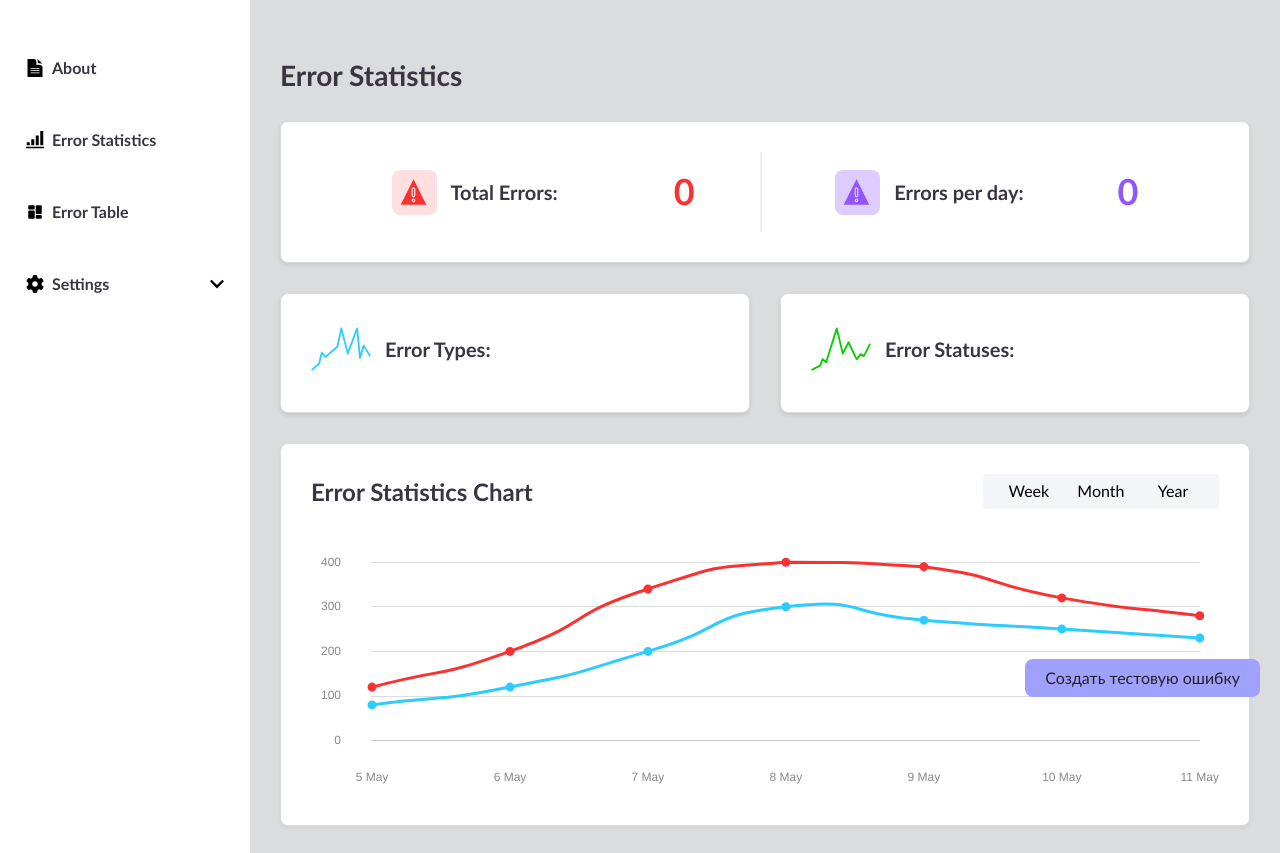
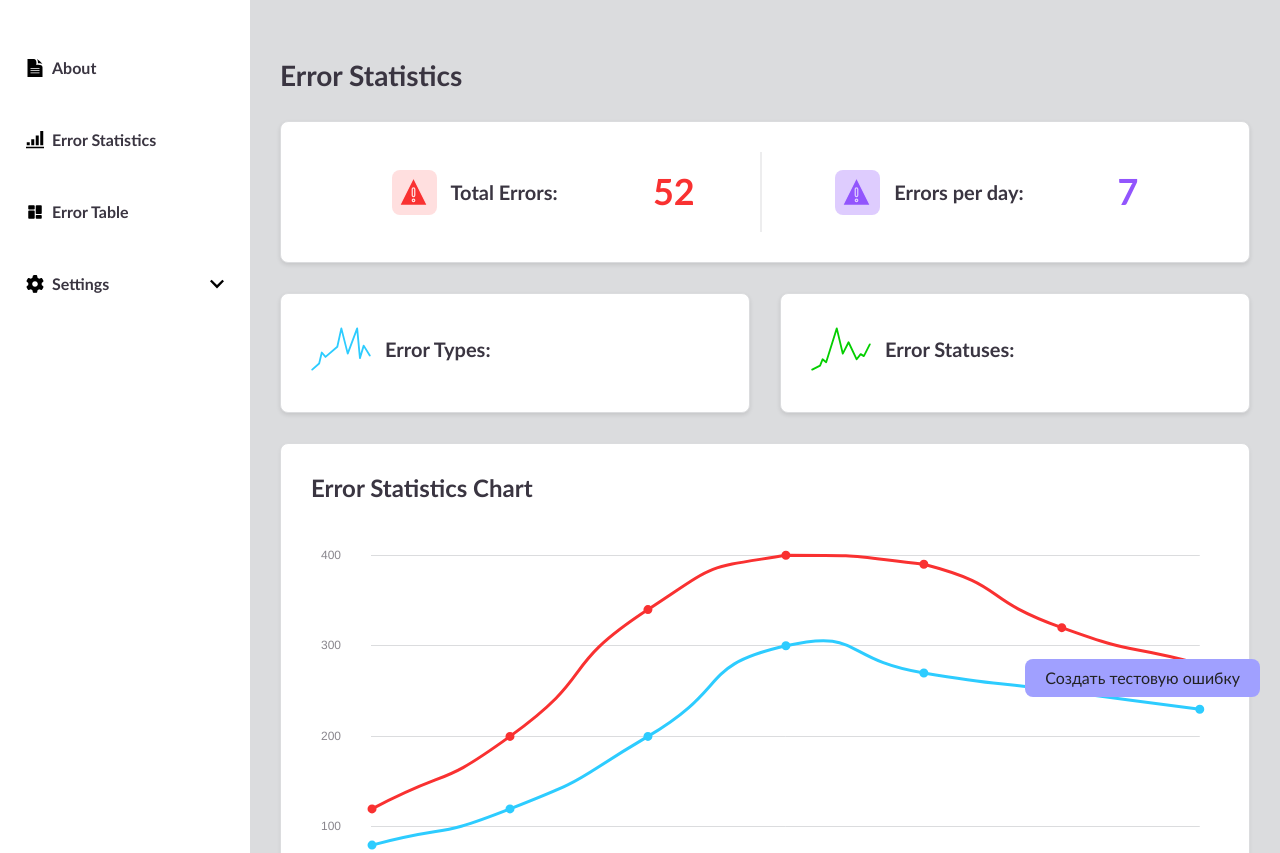
Before and after one commit to kate8382/error-logger-viewer, a website built with webpack: page frontend/src/index.html in a window 1280 px wide. Shown: the part 83-936 px from the top of the page. Built offline with nearby package versions, Linux system fonts and the light colour scheme; data requests are answered from the project's data file; files whose address does not match are found by name; what redom would draw is missing.

Commit message:
implement error statistics integration and fix status translation logic

```diff
--- a/backend/db.json
+++ b/backend/db.json
@@ -455,6 +455,70 @@
       "timestamp": "2025-08-16T16:10:16.298Z",
       "id": "0841840c-a24b-45fb-ba13-4c9ff22d3a6c",
       "createdAt": "2025-08-16T16:10:16.309Z"
+    },
+    {
+      "type": "FetchError",
+      "message": "Fetch failed: 404 Not Found",
+      "source": "http://localhost:8080/main.e3315665a6f809e2a153.hot-update.json",
+      "timestamp": "2025-08-17T14:19:54.029Z",
+      "id": "ac4785d4-8c27-4e23-91f6-66ffb6c603bd",
+      "createdAt": "2025-08-17T14:19:54.862Z"
+    },
+    {
+      "type": "FetchError",
+      "message": "Fetch failed: 404 Not Found",
+      "source": "http://localhost:8080/main.c8a2b110d8ca45f56d2a.hot-update.json",
+      "timestamp": "2025-08-17T14:30:14.648Z",
+      "id": "cdea32f7-4b53-4aa5-87fd-0050ee067eea",
+      "createdAt": "2025-08-17T14:30:14.665Z"
+    },
+    {
+      "type": "FetchError",
+      "message": "Fetch failed: 404 Not Found",
+      "source": "http://localhost:8080/main.0701bc221fabcd2c1302.hot-update.json",
+      "timestamp": "2025-08-17T14:32:11.072Z",
+      "id": "064c66a6-13fc-4b0f-b34d-4a626f4a41f9",
+      "createdAt": "2025-08-17T14:32:11.083Z"
+    },
+    {
+      "type": "FetchError",
+      "message": "Fetch failed: 404 Not Found",
+      "source": "http://localhost:8080/main.1969c9d60cc586fa1f11.hot-update.json",
+      "timestamp": "2025-08-17T14:58:06.640Z",
+      "id": "dd7ac06f-0c54-4eb5-afdb-2224294c98d4",
+      "createdAt": "2025-08-17T14:58:06.650Z",
+      "status": "fixed",
+      "comment": "",
+      "updatedAt": "2025-08-17T15:07:16.647Z"
+    },
+    {
+      "type": "FetchError",
+      "message": "Failed to fetch",
+      "source": "http://localhost:3000/errors?",
+      "stack": "TypeError: Failed to fetch\n    at eval (webpack://error-logger-viewer/./src/js/main.js?:172:32)\n    at Generator.eval (webpack://error-logger-viewer/./src/js/main.js?:18:1660)\n    at Generator.eval [as next] (webpack://error-logger-viewer/./src/js/main.js?:19:255)\n    at asyncGeneratorStep (webpack://error-logger-viewer/./src/js/main.js?:20:70)\n    at _next (webpack://error-logger-viewer/./src/js/main.js?:21:163)\n    at eval (webpack://error-logger-viewer/./src/js/main.js?:21:299)\n    at new Promise (<anonymous>)\n    at eval (webpack://error-logger-viewer/./src/js/main.js?:21:90)\n    at ErrorApi.eval (webpack://error-logger-viewer/./src/js/api.js?:49:22)\n    at Generator.eval (webpack://error-logger-viewer/./src/js/api.js?:6:1660)",
+      "timestamp": "2025-08-17T14:58:06.795Z",
+      "id": "6e25bbd9-d9e4-4049-83d7-875309e8af4b",
+      "createdAt": "2025-08-17T14:58:06.810Z",
+      "status": "ignored",
+      "comment": "same error",
+      "updatedAt": "2025-08-17T15:07:36.735Z"
+    },
+    {
+      "type": "FetchError",
+      "message": "Fetch failed: 404 Not Found",
+      "source": "http://localhost:8080/main.0d69f9bdc948b46a2623.hot-update.json",
+      "timestamp": "2025-08-17T16:01:10.696Z",
+      "id": "077ec85c-94f5-4e7b-ade4-815c64c58199",
+      "createdAt": "2025-08-17T16:01:10.707Z"
+    },
+    {
+      "type": "FetchError",
+      "message": "Failed to fetch",
+      "source": "http://localhost:3000/errors?",
+      "stack": "TypeError: Failed to fetch\n    at eval (webpack://error-logger-viewer/./src/js/main.js?:180:32)\n    at Generator.eval (webpack://error-logger-viewer/./src/js/main.js?:18:1660)\n    at Generator.eval [as next] (webpack://error-logger-viewer/./src/js/main.js?:19:255)\n    at asyncGeneratorStep (webpack://error-logger-viewer/./src/js/main.js?:20:70)\n    at _next (webpack://error-logger-viewer/./src/js/main.js?:21:163)\n    at eval (webpack://error-logger-viewer/./src/js/main.js?:21:299)\n    at new Promise (<anonymous>)\n    at eval (webpack://error-logger-viewer/./src/js/main.js?:21:90)\n    at ErrorApi.eval (webpack://error-logger-viewer/./src/js/api.js?:49:22)\n    at Generator.eval (webpack://error-logger-viewer/./src/js/api.js?:6:1660)",
+      "timestamp": "2025-08-17T16:01:10.835Z",
+      "id": "c50b1e84-f220-41d4-84ad-38bede9d26cd",
+      "createdAt": "2025-08-17T16:01:10.846Z"
     }
   ]
 }
--- /dev/null
+++ b/frontend/src/assets/scss/charts.scss
@@ -0,0 +1,51 @@
+.stats__chart {
+  flex-direction: column;
+  gap: 16px;
+  width: 100%;
+  min-height: 350px;
+  background: var(--white-color);
+  border: 1px solid var(--body-color);
+  border-radius: var(--card-radius);
+  box-shadow: 0 2px 4px rgba(0, 0, 0, 0.05);
+
+  &-header {
+    flex-direction: row;
+    align-items: center;
+    justify-content: space-between;
+    width: 100%;
+    min-height: 40px;
+    padding-top: var(--max-gap);
+    padding-right: var(--max-gap);
+    padding-left: var(--max-gap);
+
+    .stats__title {
+      margin: 0;
+      font-size: var(--h3-font);
+    }
+
+    .stats__sort {
+      justify-content: space-between;
+      align-items: center;
+      width: 26%;
+      min-height: 35px;
+      padding: 5px 15px;
+      color: var(--grey-color);
+      font-size: var(--body-font);
+      background-color: var(--stats-btn-color);
+      border-radius: var(--button-radius);
+
+      .stats__sort-btn {
+        width: 30%;
+        min-height: 25px;
+      }
+    }
+
+    .stats__chart-canvas {
+      display: block;
+      max-width: 100%;
+      max-height: 300px;
+      padding: 0;
+      background: transparent;
+    }
+  }
+}
--- a/frontend/src/assets/scss/stats.scss
+++ b/frontend/src/assets/scss/stats.scss
@@ -132,56 +132,3 @@
     }
   }
 }
-
-.stats__chart {
-  flex-direction: column;
-  gap: 16px;
-  width: 100%;
-  min-height: 350px;
-  background: var(--white-color);
-  border: 1px solid var(--body-color);
-  border-radius: var(--card-radius);
-  box-shadow: 0 2px 4px rgba(0, 0, 0, 0.05);
-
-
-  &-header {
-    flex-direction: row;
-    align-items: center;
-    justify-content: space-between;
-    width: 100%;
-    min-height: 40px;
-    padding-top: var(--max-gap);
-    padding-right: var(--max-gap);
-    padding-left: var(--max-gap);
-
-    .stats__title {
-      margin: 0;
-      font-size: var(--h3-font);
-    }
-
-    .stats__sort {
-      justify-content: space-between;
-      align-items: center;
-      width: 26%;
-      min-height: 35px;
-      padding: 5px 15px;
-      color: var(--grey-color);
-      font-size: var(--body-font);
-      background-color: var(--stats-btn-color);
-      border-radius: var(--button-radius);
-
-      .stats__sort-btn {
-        width: 30%;
-        min-height: 25px;
-      }
-    }
-  }
-
-  .stats__chart-canvas {
-    display: block;
-    max-width: 100%;
-    max-height: 300px;
-    padding: 0;
-    background: transparent;
-  }
-}
--- a/frontend/src/assets/scss/style.scss
+++ b/frontend/src/assets/scss/style.scss
@@ -3,6 +3,7 @@
 @use 'aside';
 @use 'header';
 @use 'stats';
+@use 'charts';
 @use 'table';
 @use 'modal';
 @use 'footer';
--- a/frontend/src/index.html
+++ b/frontend/src/index.html
@@ -226,7 +226,7 @@
               </svg>
               <h3 class="stats__subtitle" data-i18n="statsTypeTitle"></h3>
             </div>
-            <ul class="stats__list flex" id="statsTypeCards"></ul>
+            <ul class="stats__list flex" id="statsTypeList"></ul>
           </li>
 
           <li class="stats__group flex">
@@ -239,21 +239,13 @@
               </svg>
               <h3 class="stats__subtitle" data-i18n="statsStatusTitle"></h3>
             </div>
-            <ul class="stats__list-status flex" id="statsStatusCards"></ul>
+            <ul class="stats__list-status flex" id="statsStatusList"></ul>
           </li>
         </ul>
 
         <div class="stats__chart flex" id="errorsChart">
           <div class="stats__chart-header flex">
             <h3 class="stats__title" data-i18n="statsChartTitle"></h3>
-            <div class="stats__sort flex">
-              <button class="stats__sort-btn" id="errorsChartSortWeek" data-i18n="statsPeriodWeek" data-period="week"
-                aria-label="Week"></button>
-              <button class="stats__sort-btn" id="errorsChartSortMonth" data-i18n="statsPeriodMonth" data-period="month"
-                aria-label="Month"></button>
-              <button class="stats__sort-btn" id="errorsChartSortYear" data-i18n="statsPeriodYear" data-period="year"
-                aria-label="Year"></button>
-            </div>
           </div>
           <canvas class="stats__chart-canvas" id="errorsChartCanvas"></canvas>
         </div>
--- /dev/null
+++ b/frontend/src/js/charts.js
@@ -0,0 +1,146 @@
+import Chart from 'chart.js/auto';
+import { translations } from './utils/i18n';
+
+// Инициализация графика ошибок
+
+function createErrorsChart(lang) {
+  const ctx = document.getElementById('errorsChartCanvas').getContext('2d');
+  return new Chart(ctx, {
+    type: 'line',
+    data: {
+      labels: ['5 May', '6 May', '7 May', '8 May', '9 May', '10 May', '11 May'],
+      datasets: [
+        {
+          label: 'Total Errors',
+          data: [120, 200, 340, 400, 390, 320, 280],
+          borderColor: 'rgba(249, 49, 49, 1)',
+          backgroundColor: 'rgba(249, 49, 49, 0.1)',
+          tension: 0.6,
+          pointBackgroundColor: 'rgba(249, 49, 49, 1)',
+          pointHoverRadius: 7,
+          borderWidth: 3 // увеличена ширина линии
+        },
+        {
+          label: 'Unique Errors',
+          data: [80, 120, 200, 300, 270, 250, 230],
+          borderColor: 'rgba(45, 204, 255, 1)',
+          backgroundColor: 'rgba(45, 204, 255, 0.1)',
+          tension: 0.6,
+          pointBackgroundColor: 'rgba(45, 204, 255, 1)',
+          pointHoverRadius: 7,
+          borderWidth: 3
+        }
+      ]
+    },
+    options: {
+      responsive: true, // адаптивность графика
+      maintainAspectRatio: true, // отключение сохранения соотношения сторон
+      plugins: {
+        legend: {
+          display: false,
+        },
+        tooltip: {
+          backgroundColor: '#fff',
+          titleColor: '#3A3541',
+          bodyColor: '#3A3541',
+          borderColor: '#89868D',
+          borderWidth: 0.5,
+          callbacks: {
+            title: function (context) {
+              // context[0].label — это дата
+              return context[0].label;
+            },
+            label: function (context) {
+              const datasetLabel = context.dataset.label;
+              const value = context.parsed.y;
+              let translatedLabel = '';
+              if (datasetLabel === 'Total Errors') {
+                translatedLabel = translations[lang].statsTotal;
+              } else if (datasetLabel === 'Unique Errors') {
+                translatedLabel = translations[lang].statsUnique;
+              } else {
+                translatedLabel = datasetLabel;
+              }
+              return `${translatedLabel}: ${value}`;
+            }
+          }
+        }
+      },
+      layout: {
+        padding: {
+          left: 10,
+          right: 10,
+          top: 10,
+          bottom: 10
+        }
+      },
+      scales: {
+        x: {
+          title: {
+            display: false,
+          },
+          grid: {
+            display: false,
+            drawBorder: false,
+            drawOnChartArea: false,
+            drawTicks: false
+          },
+          ticks: {
+            color: '#89868D',
+            font: { size: 12 },
+            padding: 30,
+            maxRotation: 0,
+            minRotation: 0
+          }
+        },
+        y: {
+          title: {
+            display: false,
+          },
+          grid: {
+            display: true,
+            color: '#DBDCDE',
+            lineWidth: 1, // ширина линий сетки
+            drawBorder: false, // убрать рамку
+            drawTicks: true, // показывать деления
+            tickLength: 1, // длина делений 1 - это минимальная длина
+            drawOnChartArea: true, // рисовать сетку на области графика
+            offset: false // нормальная разметка сетки (без смещения)
+          },
+          border: { display: false }, // убрать рамку оси Y
+          ticks: {
+            padding: 30,
+            color: '#89868D',
+            font: { size: 12 },
+            stepSize: 100,
+            count: 5 // количество делений на оси Y
+          }
+        }
+      }
+    }
+  });
+}
+
+// Инициализация графика при загрузке страницы
+export const initErrorsCharts = document.addEventListener('DOMContentLoaded', () => {
+  let currentLang = localStorage.getItem('lang') || 'ru';
+  let chart = createErrorsChart(currentLang);
+
+  // Обработчики смены языка
+  const langEnBtn = document.getElementById('lang-en');
+  const langRuBtn = document.getElementById('lang-ru');
+  if (langEnBtn) {
+    langEnBtn.addEventListener('click', () => {
+      localStorage.setItem('lang', 'en');
+      chart.destroy();
+      chart = createErrorsChart('en');
+    });
+  }
+  if (langRuBtn) {
+    langRuBtn.addEventListener('click', () => {
+      localStorage.setItem('lang', 'ru');
+      chart.destroy();
+      chart = createErrorsChart('ru');
+    });
+  }
+});
--- a/frontend/src/js/main.js
+++ b/frontend/src/js/main.js
@@ -29,14 +29,18 @@ import '../assets/scss/style.scss';
 import { translations } from './utils/i18n';
 import { getCurrentLang } from './utils/lang';
 import { ErrorApi } from './api';
-import { initErrorsChart } from './stats';
 import { ErrorTable } from './table';
+import { StatsManager } from './stats';
+import { initErrorsChart } from './charts.js';
+
+// Инициализация таблицы ошибок и статистики
+const errorTable = new ErrorTable();
 
 // Главный класс приложения - инициализирует API, обработчики ошибок и aside
 class ErrorLoggerApp {
   constructor(mode = 'server') {
+    this.errorApi = new ErrorApi(mode);
     this.lang = getCurrentLang();
-    this.errorApi = new ErrorApi(mode);
     this.translations = translations;
     this.init();
   }
@@ -160,6 +164,6 @@ class ErrorLoggerApp {
   }
 }
 
+// Инициализация приложения
 const app = new ErrorLoggerApp('server');
 window.app = app;
-// ...existing code...
--- a/frontend/src/js/stats.js
+++ b/frontend/src/js/stats.js
@@ -1,146 +1,85 @@
-import Chart from 'chart.js/auto';
+import { el, setChildren } from 'redom';
 import { translations } from './utils/i18n';
+import { getCurrentLang } from './utils/lang';
 
-// Инициализация графика ошибок
+export class StatsManager {
+  constructor(errors = []) {
+    this.errors = errors;
+    this.translations = translations;
+    this.lang = getCurrentLang();
+  }
 
-function createErrorsChart(lang) {
-  const ctx = document.getElementById('errorsChartCanvas').getContext('2d');
-  return new Chart(ctx, {
-    type: 'line',
-    data: {
-      labels: ['5 May', '6 May', '7 May', '8 May', '9 May', '10 May', '11 May'],
-      datasets: [
-        {
-          label: 'Total Errors',
-          data: [120, 200, 340, 400, 390, 320, 280],
-          borderColor: 'rgba(249, 49, 49, 1)',
-          backgroundColor: 'rgba(249, 49, 49, 0.1)',
-          tension: 0.6,
-          pointBackgroundColor: 'rgba(249, 49, 49, 1)',
-          pointHoverRadius: 7,
-          borderWidth: 3 // увеличена ширина линии
-        },
-        {
-          label: 'Unique Errors',
-          data: [80, 120, 200, 300, 270, 250, 230],
-          borderColor: 'rgba(45, 204, 255, 1)',
-          backgroundColor: 'rgba(45, 204, 255, 0.1)',
-          tension: 0.6,
-          pointBackgroundColor: 'rgba(45, 204, 255, 1)',
-          pointHoverRadius: 7,
-          borderWidth: 3
-        }
-      ]
-    },
-    options: {
-      responsive: true, // адаптивность графика
-      maintainAspectRatio: true, // отключение сохранения соотношения сторон
-      plugins: {
-        legend: {
-          display: false,
-        },
-        tooltip: {
-          backgroundColor: '#fff',
-          titleColor: '#3A3541',
-          bodyColor: '#3A3541',
-          borderColor: '#89868D',
-          borderWidth: 0.5,
-          callbacks: {
-            title: function (context) {
-              // context[0].label — это дата
-              return context[0].label;
-            },
-            label: function (context) {
-              const datasetLabel = context.dataset.label;
-              const value = context.parsed.y;
-              let translatedLabel = '';
-              if (datasetLabel === 'Total Errors') {
-                translatedLabel = translations[lang].statsTotal;
-              } else if (datasetLabel === 'Unique Errors') {
-                translatedLabel = translations[lang].statsUnique;
-              } else {
-                translatedLabel = datasetLabel;
-              }
-              return `${translatedLabel}: ${value}`;
-            }
-          }
-        }
-      },
-      layout: {
-        padding: {
-          left: 10,
-          right: 10,
-          top: 10,
-          bottom: 10
-        }
-      },
-      scales: {
-        x: {
-          title: {
-            display: false,
-          },
-          grid: {
-            display: false,
-            drawBorder: false,
-            drawOnChartArea: false,
-            drawTicks: false
-          },
-          ticks: {
-            color: '#89868D',
-            font: { size: 12 },
-            padding: 30,
-            maxRotation: 0,
-            minRotation: 0
-          }
-        },
-        y: {
-          title: {
-            display: false,
-          },
-          grid: {
-            display: true,
-            color: '#DBDCDE',
-            lineWidth: 1, // ширина линий сетки
-            drawBorder: false, // убрать рамку
-            drawTicks: true, // показывать деления
-            tickLength: 1, // длина делений 1 - это минимальная длина
-            drawOnChartArea: true, // рисовать сетку на области графика
-            offset: false // нормальная разметка сетки (без смещения)
-          },
-          border: { display: false }, // убрать рамку оси Y
-          ticks: {
-            padding: 30,
-            color: '#89868D',
-            font: { size: 12 },
-            stepSize: 100,
-            count: 5 // количество делений на оси Y
-          }
-        }
-      }
+  // Общее количество ошибок
+  getTotalCount() {
+    return this.errors.length;
+  }
+
+  // Количество ошибок за сегодня
+  getTodayCount() {
+    const today = new Date().toISOString().slice(0, 10);
+    return this.errors.filter(e => e.timestamp && e.timestamp.slice(0, 10) === today).length;
+  }
+
+  // Статистика по типам ошибок: [['TypeError', 25], ...]
+  getTypeStats() {
+    const typeStats = {};
+    this.errors.forEach(e => {
+      const type = e.type || 'Unknown';
+      typeStats[type] = (typeStats[type] || 0) + 1;
+    });
+    return Object.entries(typeStats);
+  }
+
+  // Статистика по статусам ошибок: [['new', 10], ...]
+  getStatusStats() {
+    const statusStats = {};
+    this.errors.forEach(e => {
+      const status = e.status || 'new';
+      statusStats[status] = (statusStats[status] || 0) + 1;
+    });
+    return Object.entries(statusStats);
+  }
+
+  // создание карточек ошибок
+  renderErrorCards() {
+    // Общие суммы
+    const total = document.getElementById('totalErrors');
+    if (total) total.textContent = this.getTotalCount();
+
+    const today = document.getElementById('errorsPerDay');
+    if (today) today.textContent = this.getTodayCount();
+
+    // Карточки по типам
+    const typeList = document.getElementById('statsTypeList');
+    if (typeList) {
+      typeList.innerHTML = '';
+      this.getTypeStats().forEach(([type, count]) => {
+        const typeKey = 'errorType_' + type;
+        const typeLabel = this.translations[this.lang][typeKey] || type;
+        const li = el('li', { className: 'stat-card' });
+
+        setChildren(li, [
+          el('span', { className: 'stat-title' }, typeLabel),
+          el('span', { className: 'stat-value' }, count)
+        ]);
+        typeList.appendChild(li);
+      });
     }
-  });
+
+    // Карточки по статусам
+    const statusList = document.getElementById('statsStatusList');
+    if (statusList) {
+      statusList.innerHTML = '';
+      this.getStatusStats().forEach(([status, count]) => {
+        const statusLabel = this.translations[this.lang][status] || status;
+        const li = el('li', { className: 'stat-card' });
+
+        setChildren(li, [
+          el('span', { className: 'stat-title' }, statusLabel),
+          el('span', { className: 'stat-value' }, count)
+        ]);
+        statusList.appendChild(li);
+      });
+    }
+  }
 }
-
-// Инициализация графика при загрузке страницы
-export const initErrorsCharts = document.addEventListener('DOMContentLoaded', () => {
-  let currentLang = localStorage.getItem('lang') || 'ru';
-  let chart = createErrorsChart(currentLang);
-
-  // Обработчики смены языка
-  const langEnBtn = document.getElementById('lang-en');
-  const langRuBtn = document.getElementById('lang-ru');
-  if (langEnBtn) {
-    langEnBtn.addEventListener('click', () => {
-      localStorage.setItem('lang', 'en');
-      chart.destroy();
-      chart = createErrorsChart('en');
-    });
-  }
-  if (langRuBtn) {
-    langRuBtn.addEventListener('click', () => {
-      localStorage.setItem('lang', 'ru');
-      chart.destroy();
-      chart = createErrorsChart('ru');
-    });
-  }
-});
--- a/frontend/src/js/table.js
+++ b/frontend/src/js/table.js
@@ -2,24 +2,34 @@ import { el, setChildren } from 'redom';
 import { ErrorApi } from './api';
 import { translations } from './utils/i18n';
 import { getCurrentLang } from './utils/lang';
+import { StatsManager } from './stats';
 
 export class ErrorTable {
   constructor() {
-    this.lang = getCurrentLang();
+    this.errors = [];
     this.errorApi = new ErrorApi();
     this.translations = translations;
+    this.lang = getCurrentLang();
   }
 
   async fetchErrors() {
     try {
       const errors = await this.errorApi.getErrors();
       this.renderErrors(errors);
+      if (window.renderErrorTable) {
+        window.renderErrorTable(errors);
+      }
     } catch (error) {
       console.error('Ошибка при получении данных об ошибках:', error);
     }
   }
 
+  getErrors() {
+    return this.errors;
+  }
+
   renderErrors(errors) {
+    this.errors = errors || [];
     const tableBody = document.getElementById('errorTableBody');
     if (!tableBody) return;
 
@@ -162,13 +172,17 @@ export class ErrorTable {
   }
 }
 
-// Инициализация таблицы при загрузке страницы
+// Инициализация таблицы и статистики при загрузке страницы
 document.addEventListener('DOMContentLoaded', () => {
   // Глобальный экземпляр для обновления из модалок
   const errorTable = new ErrorTable();
   window.errorTableInstance = errorTable;
   errorTable.fetchErrors();
-  window.renderErrorTable = errors => errorTable.renderErrors(errors);
+  window.renderErrorTable = errors => {
+    errorTable.renderErrors(errors);
+    const statsManager = new StatsManager(errors);
+    statsManager.renderErrorCards();
+  };
 
   // Состояние направления сортировки
   let sortOrder = {
--- a/frontend/src/js/utils/i18n.js
+++ b/frontend/src/js/utils/i18n.js
@@ -29,6 +29,9 @@ export const translations = {
     statsTypeTitle: 'Error Types: ',
     statsStatusTitle: 'Error Statuses: ',
     statsChartTitle: 'Error Statistics Chart',
+    // statsChartHeaderTitle_type: 'by type',
+    // statsChartHeaderTitle_status: 'by status',
+    // statsChartTitle_date: 'by date',
     statsPeriodWeek: 'Week',
     ariaWeek: 'Week',
     statsPeriodMonth: 'Month',
@@ -107,6 +110,9 @@ export const translations = {
     statsTypeTitle: 'Типы ошибок: ',
     statsStatusTitle: 'Статусы ошибок: ',
     statsChartTitle: 'График статистики ошибок',
+    // statsChartHeaderTitle_type: 'по типу',
+    // statsChartHeaderTitle_status: 'по статусу',
+    // statsChartTitle_date: 'по дате',
     statsPeriodWeek: 'Неделя',
     ariaWeek: 'Неделя',
     statsPeriodMonth: 'Месяц',
```
